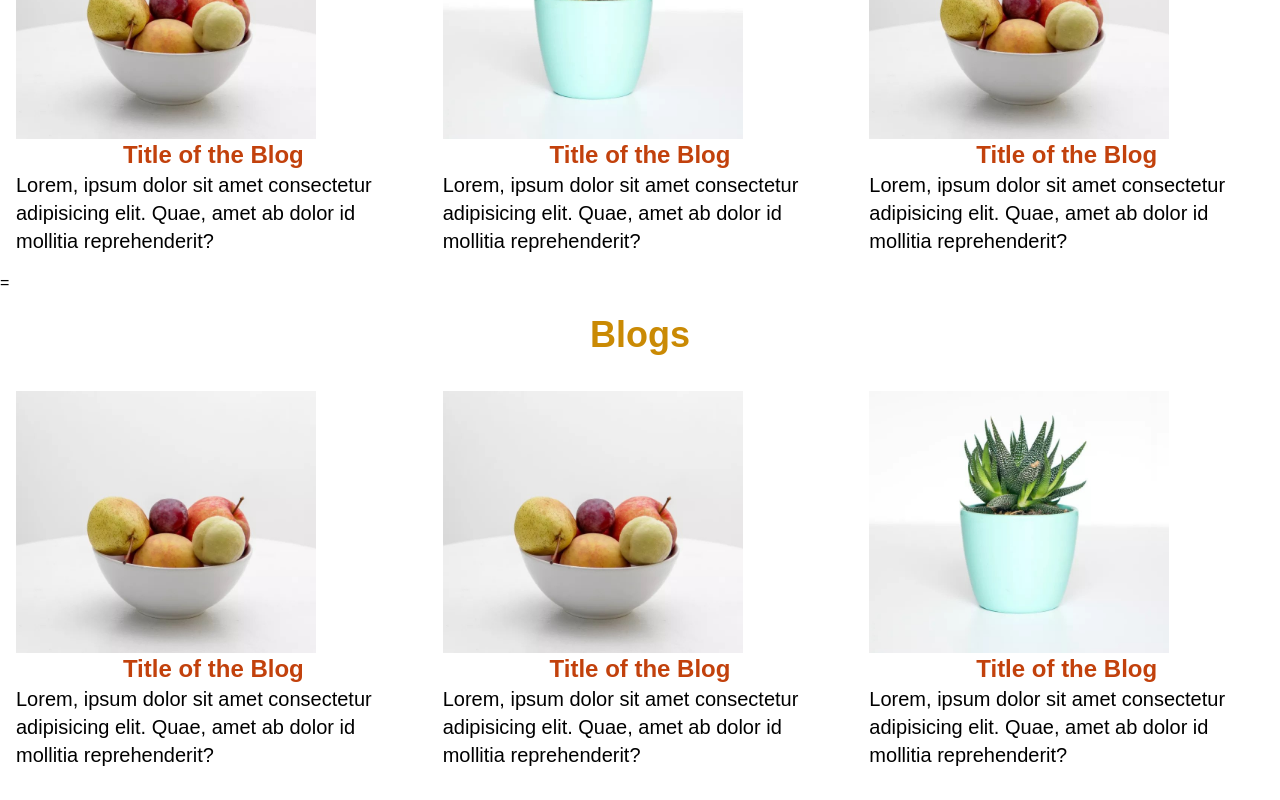
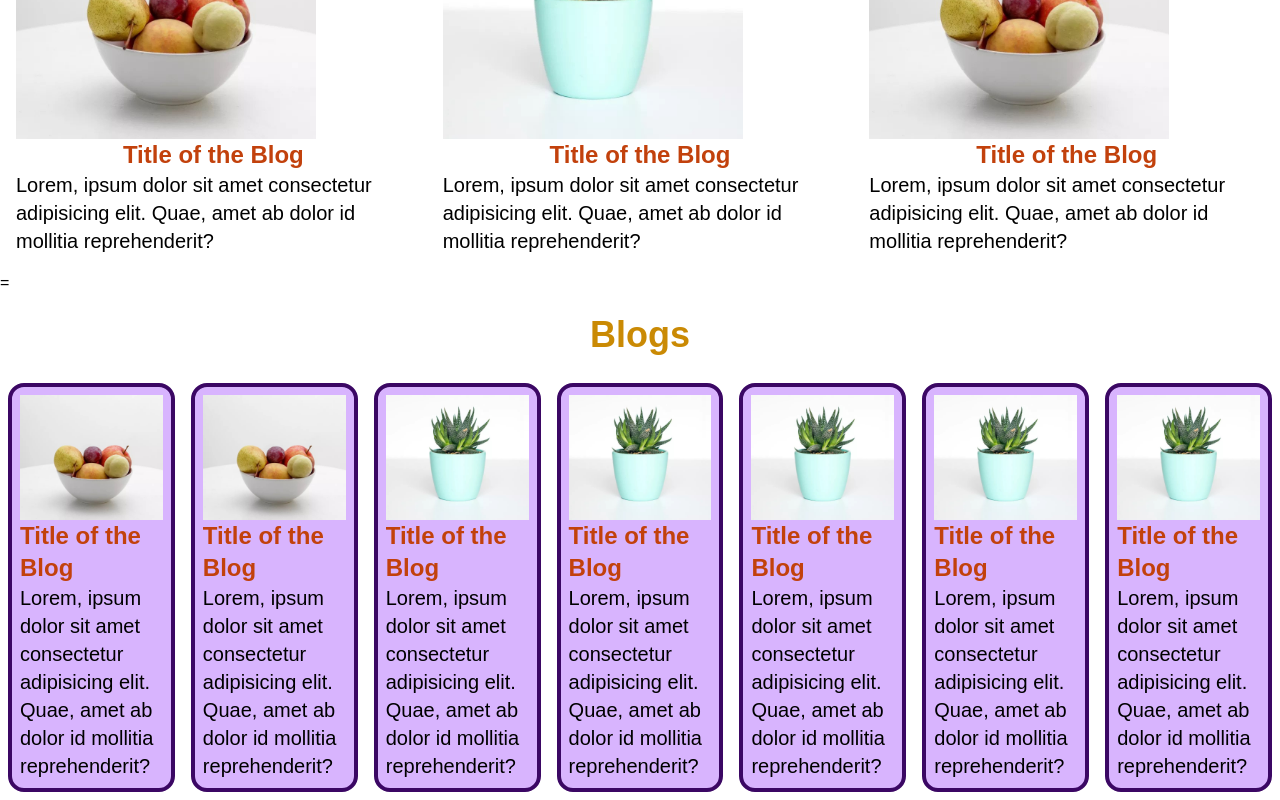
Before and after one commit to Faheem-saif/nextjs-main, a Next.js app in the folder blog-app/: page / in a window 1280 px wide. Shown: the part 899-1699 px from the top of the page. Built offline with nearby package versions, Linux system fonts and the light colour scheme.

Commit message:
section-3

```diff
--- a/blog-app/src/app/components/section/section3.tsx
+++ b/blog-app/src/app/components/section/section3.tsx
@@ -9,6 +9,10 @@ export default function Section3() {
     {bloglatest("img2")}
     {bloglatest("img2")}
     {bloglatest("img1")}
+    {bloglatest("img1")}
+    {bloglatest("img1")}
+    {bloglatest("img1")}
+    {bloglatest("img1")}
 
     </div>
     </section>
@@ -17,7 +21,7 @@ export default function Section3() {
 
 const bloglatest=(image) => {
   return(
-  <div className='flex flex-col  m-2 p-2'>
+  <div className='flex flex-col  m-2 bg-purple-300  border-purple-950 border-4 rounded-2xl p-2'>
   <Image className='bg-red-700 ' width={300} height={200} src={`/images/${image}.jpg`} alt='noImage'/>
   <h1 className=' font-bold text-2xl text-orange-700 flex justify-center'>Title of the Blog</h1>
   <p className='text-xl '>Lorem, ipsum dolor sit amet consectetur adipisicing elit. Quae, amet ab dolor id mollitia reprehenderit?</p>
```
